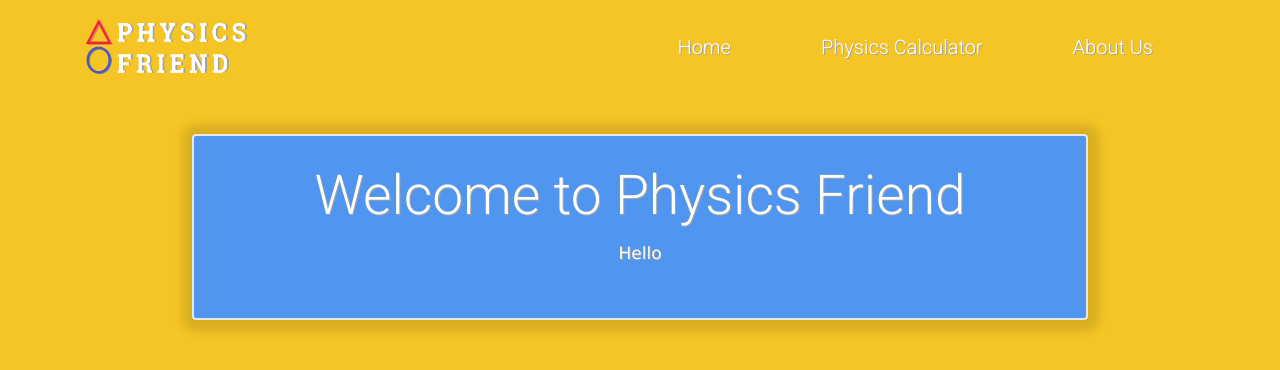
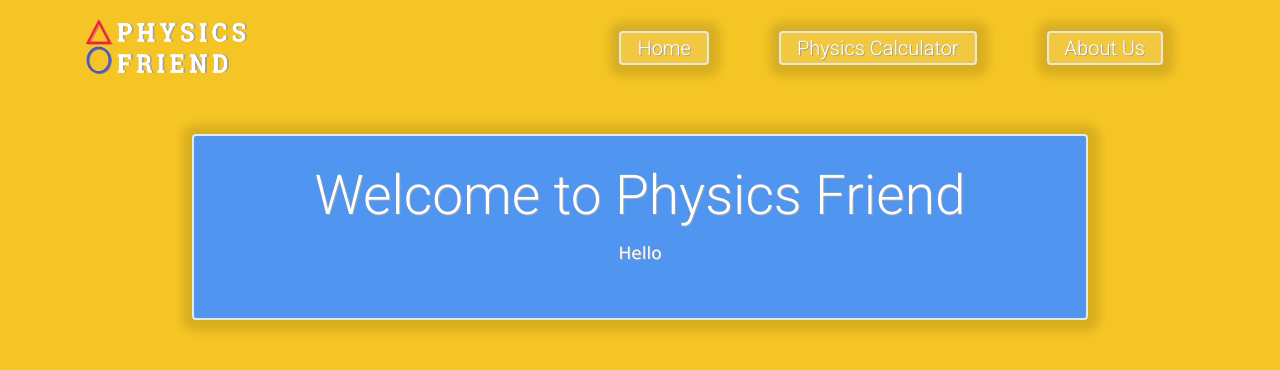
Before and after one commit to Sparsh101AI/Physics-Friend-Application, a React (Create React App) app: page / in a window 1280 px wide. Shown: the top 370 px of the page. Built offline with nearby package versions, Linux system fonts and the light colour scheme.

Commit message:
Navbar Changes

```diff
--- a/src/Nav/Nav.css
+++ b/src/Nav/Nav.css
@@ -9,19 +9,28 @@
   color: white;
   font-family: Roboto, Verdana, Geneva, Tahoma, sans-serif;
   font-size: 20px;
+  border: 2px solid #e7e7e7;
+  border-radius: 4px;
   text-shadow: 1px 1px #a1a1a1;
   font-weight: 300;
   align-items: center;
   justify-content: center;
-  margin: 0 45px;
-  border-bottom: 2px solid rgb(255, 255, 255, 0);
+  margin: 20px 35px;
+  background-color: #f1c83f !important;
+  padding-left: 1rem;
+  padding-right: 1rem;
   transition: ease-in 0.2s;
+  box-shadow: 1px 1px 10px 10px rgba(0, 0, 0, 0.123);
 }
-
-.button-color:hover {
-  border-bottom: 2px solid rgb(233, 233, 233);
+#homeButton:hover {
+  background-color: #5096f1 !important;
 }
-
+#calcButton:hover {
+  background-color: #e05151 !important;
+}
+#aboutButton:hover {
+  background-color: rgb(255, 167, 4) !important;
+}
 .auto1 {
   margin-left: auto;
   margin-right: auto;
--- a/src/Nav/Nav.js
+++ b/src/Nav/Nav.js
@@ -28,15 +28,22 @@ function Nav1() {
           <Navbar.Collapse id="responsive-navbar-nav">
             <Nav className="auto">
               <Link to="/" className="auto1">
-                <li className="button-color"> Home</li>
+                <li className="button-color" id="homeButton">
+                  {" "}
+                  Home
+                </li>
               </Link>
 
               <Link to="/Calculator" className="auto1">
-                <li className="button-color">Physics Calculator</li>
+                <li className="button-color" id="calcButton">
+                  Physics Calculator
+                </li>
               </Link>
 
               <Link to="/AboutUs" className="auto1">
-                <li className="button-color">About Us</li>
+                <li className="button-color" id="aboutButton">
+                  About Us
+                </li>
               </Link>
             </Nav>
           </Navbar.Collapse>
```
